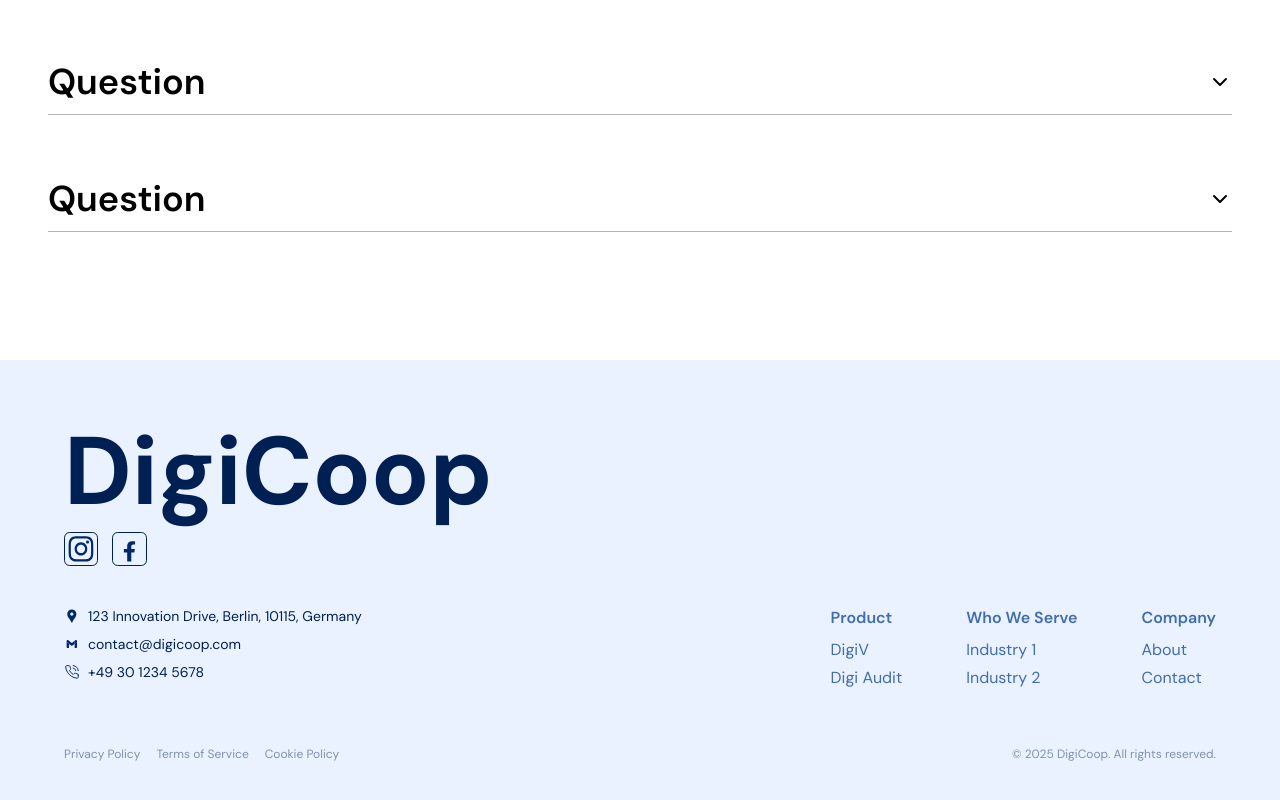
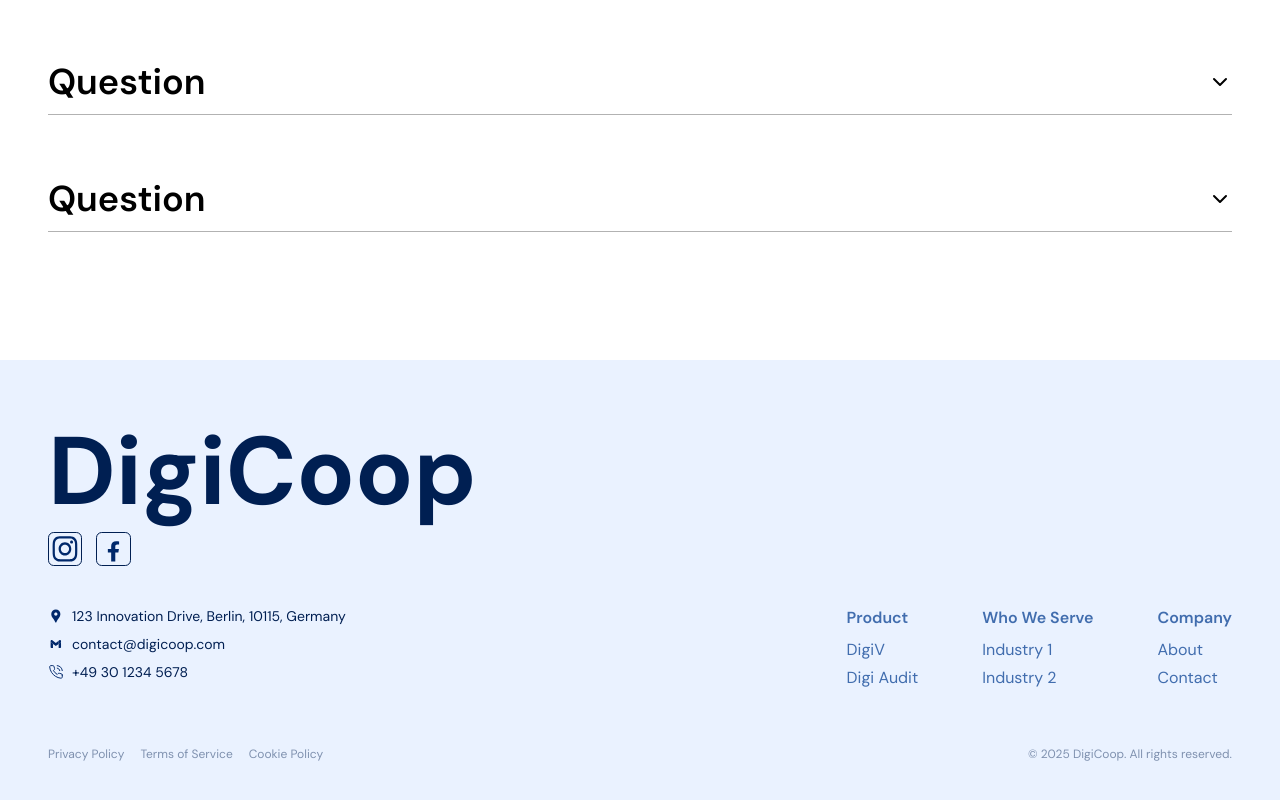
Before and after one commit to Auricmondal/Digicoop, a React (Vite) app in the folder client/: page / in a window 1280 px wide. Shown: the part 3166-3966 px from the top of the page. Built offline with nearby package versions, Linux system fonts and the light colour scheme.

Commit message:
Update Footer.jsx

```diff
--- a/client/src/components/shared/Footer.jsx
+++ b/client/src/components/shared/Footer.jsx
@@ -9,7 +9,7 @@ export default function Footer() {
   return (
     <SectionWrapper className="bg-tint">
     <footer className="text-primary-dark max-w-[1460px] mx-auto">
-      <div className="max-w-6xl mx-auto flex flex-col items-center gap-6 md:items-start md:gap-10">
+      <div className=" mx-auto flex flex-col items-center gap-6 md:items-start md:gap-10">
         {/* Top Section (Logo + Socials) */}
         <div className="flex flex-col items-center md:items-start">
           <h2 className="md:text-8xl text-6xl font-bold">DigiCoop</h2>
```
